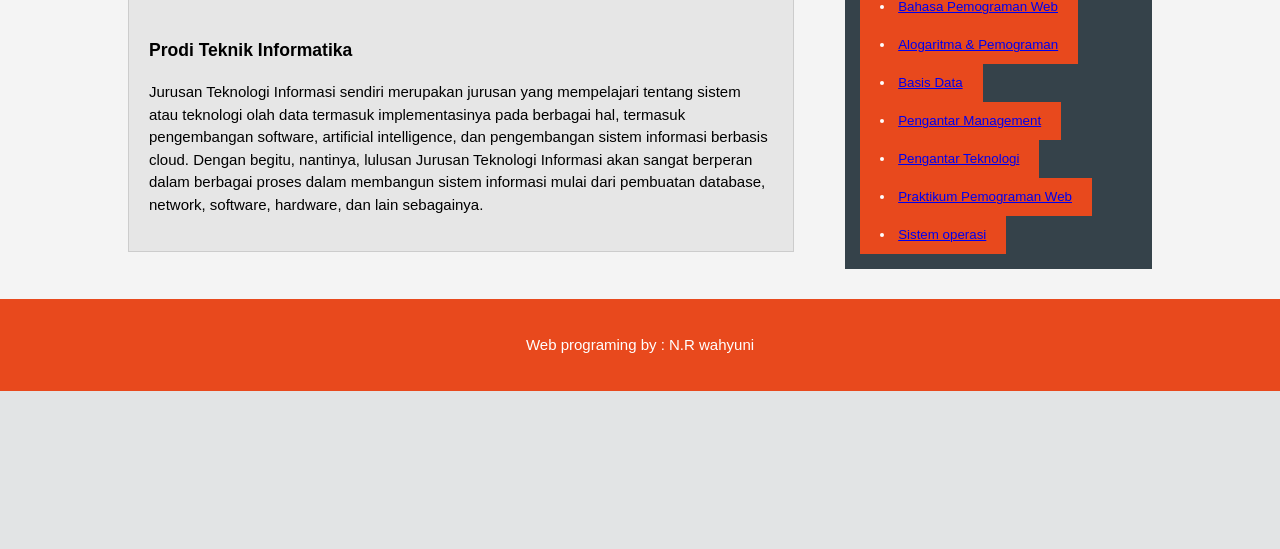
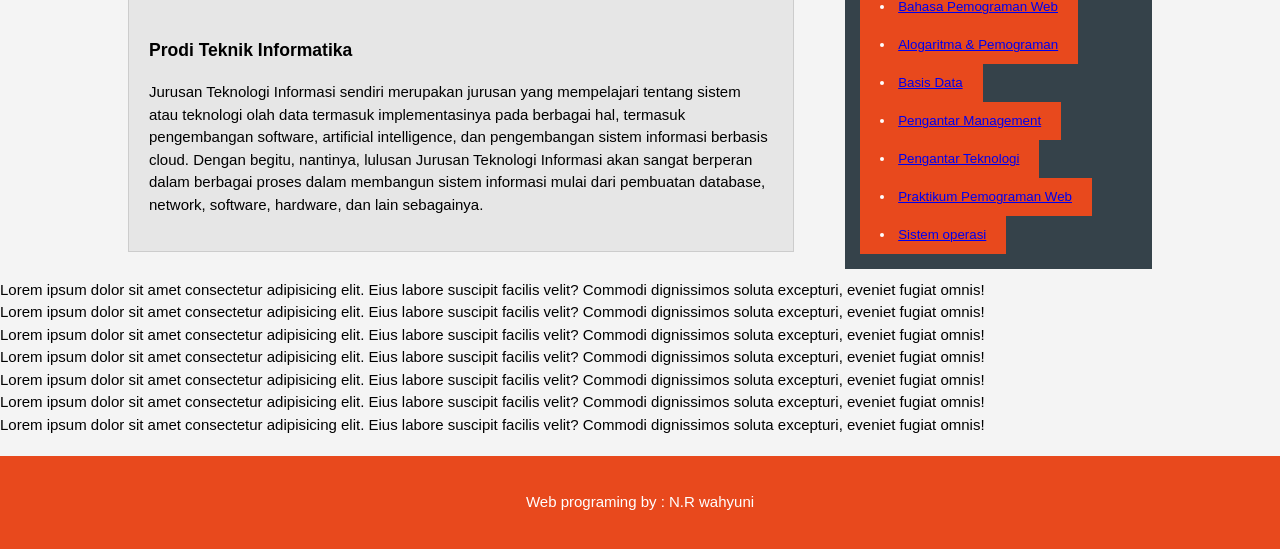
Before and after one commit to aseyooo/barang, a PHP site: page /matakuliah.php in a window 1280 px wide. Shown: the part 626-1175 px from the top of the page. Before the commit the page ends 1017 px from the top, so only its background shows below. Run offline with PHP 8.4, Linux system fonts and the light colour scheme.

Commit message:
Update matakuliah.php
tak comment

```diff
--- a/matakuliah.php
+++ b/matakuliah.php
@@ -85,6 +85,15 @@
       </div>
     </section>
 
+	     <!-- pengen di looping sampek piro gaek genti lebih kecil dari ne -->
+    <?php for ($i = 0; $i < 7; $i++) : ?>
+        <div>
+            <!-- isi div sg kate di looping -->
+            Lorem ipsum dolor sit amet consectetur adipisicing elit. Eius labore suscipit facilis velit? Commodi dignissimos soluta excepturi, eveniet fugiat omnis!
+        </div>
+    <?php endfor; ?>
+<!-- tapine iki looping biasa duduk contoh looping di dalam looping aku ga reti koyok pie -->
+
     <footer>
       <p>Web programing by : N.R wahyuni</p>
     </footer>
```
